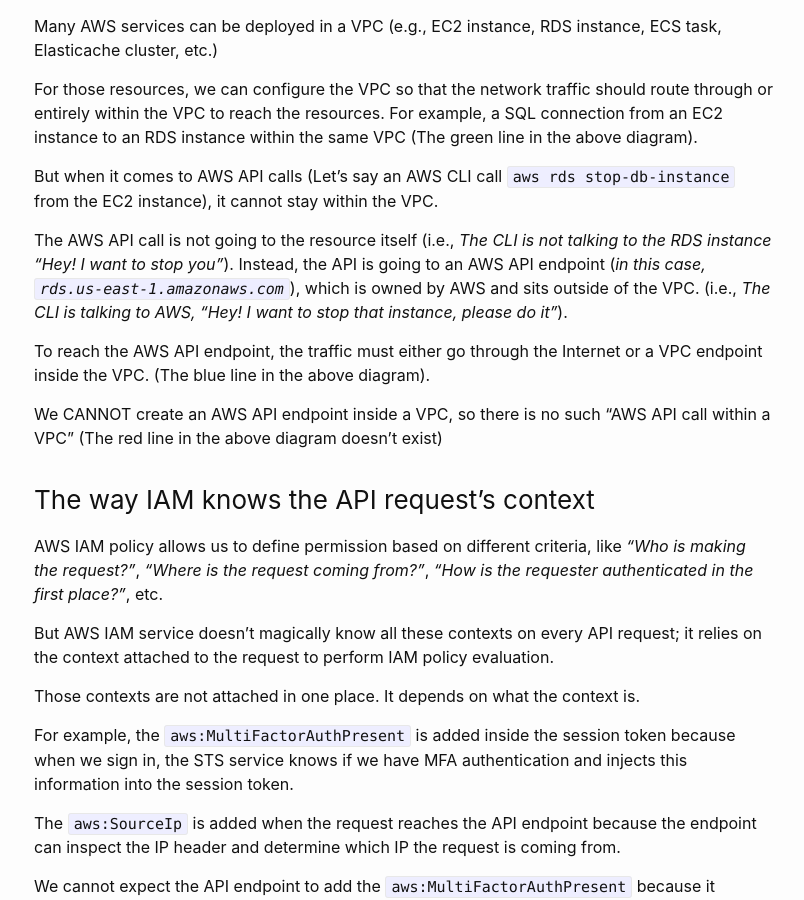
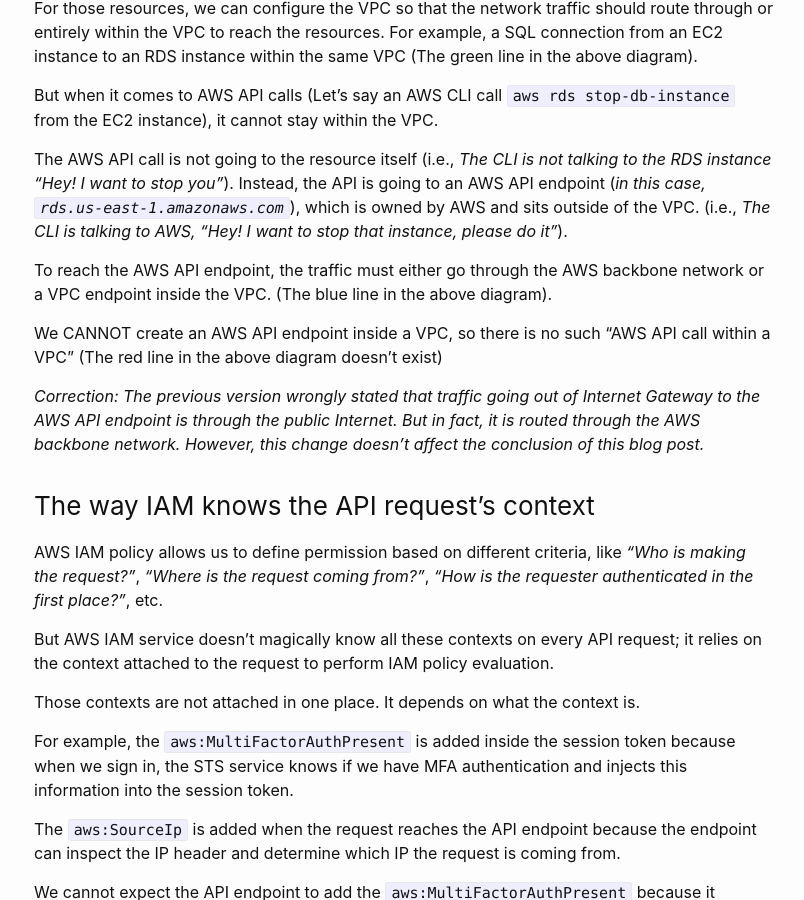
Before and after one commit to richardfan1126/richardfan1126.github.io, a Jekyll site: the page built from _posts/2024-01-18-can-we-use-aws-sourcevpc-condition-without-a-vpc-endpoint.markdown, in a window 1280 px wide and 900 px high, scrolled down 2926 px. Shown: the whole window, without its empty margins (236-1040 px from the left). Built offline with Jekyll 4.4.1, drawn with Linux system fonts in a browser that asks for light colours; comment, search, counter and statistics services are not loaded.

Commit message:
Correction on "Can We Use aws:SourceVpc Condition Without a VPC Endpoint?"

```diff
--- a/_posts/2024-01-18-can-we-use-aws-sourcevpc-condition-without-a-vpc-endpoint.markdown
+++ b/_posts/2024-01-18-can-we-use-aws-sourcevpc-condition-without-a-vpc-endpoint.markdown
@@ -44,9 +44,12 @@
 
 The AWS API call is not going to the resource itself (i.e., _The CLI is not talking to the RDS instance "Hey! I want to stop you"_). Instead, the API is going to an AWS API endpoint (_in this case, `rds.us-east-1.amazonaws.com`_), which is owned by AWS and sits outside of the VPC. (i.e., _The CLI is talking to AWS, "Hey! I want to stop that instance, please do it"_).
 
-To reach the AWS API endpoint, the traffic must either go through the Internet or a VPC endpoint inside the VPC. (The blue line in the above diagram).
+To reach the AWS API endpoint, the traffic must either go through the AWS backbone network or a VPC endpoint inside the VPC. (The blue line in the above diagram).
 
 We CANNOT create an AWS API endpoint inside a VPC, so there is no such "AWS API call within a VPC" (The red line in the above diagram doesn't exist)
+
+_Correction: The previous version wrongly stated that traffic going out of Internet Gateway to the AWS API endpoint is through the public Internet. But in fact, it is routed through the AWS backbone network._
+_However, this change doesn't affect the conclusion of this blog post._
 
 ### The way IAM knows the API request's context
 
```
Also changed, not shown: assets/images/a209cff0-beec-453d-bd81-1257febbd0ed.jpg.
